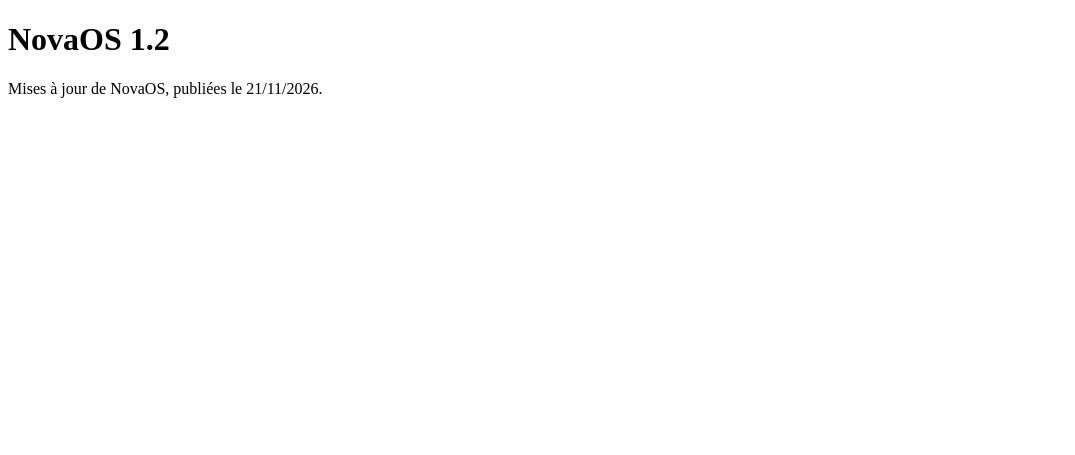
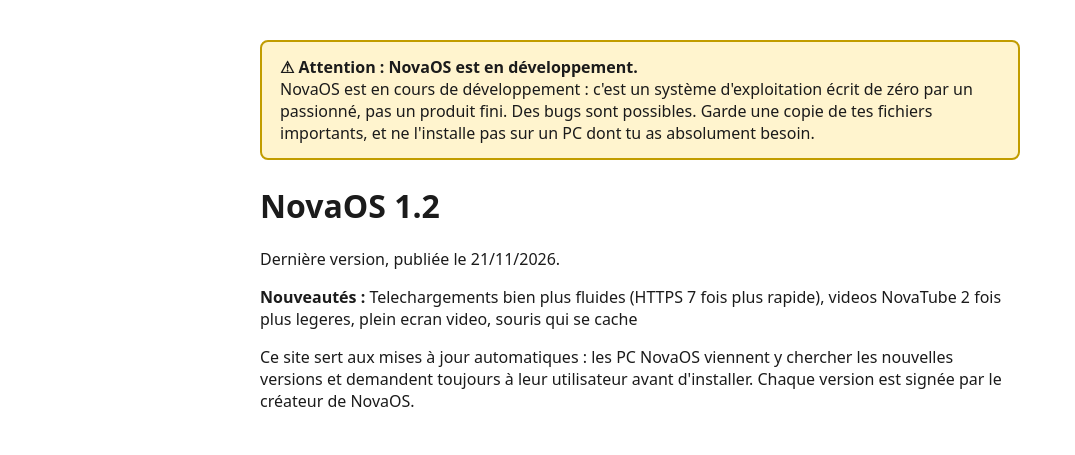
Before and after one commit to Nathou123058/novaos-maj, a plain HTML site: page index.html in a window 1280 px wide. Shown: the whole page, without its empty margins (0-1075 px from the left). Drawn offline with Linux system fonts and the light colour scheme.

Commit message:
Avertissement : NovaOS est en developpement

```diff
--- a/index.html
+++ b/index.html
@@ -1 +1 @@
-<!doctype html><meta charset=utf-8><title>NovaOS</title><h1>NovaOS 1.2</h1><p>Mises à jour de NovaOS, publiées le 21/11/2026.</p>
+<!doctype html><html lang=fr><meta charset=utf-8><meta name=viewport content='width=device-width'><title>NovaOS - mises à jour</title><body style='font-family:system-ui,sans-serif;max-width:760px;margin:40px auto;padding:0 16px;color:#1b1b1b'><div style='background:#fff4ce;border:2px solid #c19c00;border-radius:8px;padding:14px 18px;margin-bottom:24px'><b>⚠ Attention : NovaOS est en développement.</b><br>NovaOS est en cours de développement : c'est un système d'exploitation écrit de zéro par un passionné, pas un produit fini. Des bugs sont possibles. Garde une copie de tes fichiers importants, et ne l'installe pas sur un PC dont tu as absolument besoin.</div><h1>NovaOS 1.2</h1><p>Dernière version, publiée le 21/11/2026.</p><p><b>Nouveautés :</b> Telechargements bien plus fluides (HTTPS 7 fois plus rapide), videos NovaTube 2 fois plus legeres, plein ecran video, souris qui se cache</p><p>Ce site sert aux mises à jour automatiques : les PC NovaOS viennent y chercher les nouvelles versions et demandent toujours à leur utilisateur avant d'installer. Chaque version est signée par le créateur de NovaOS.</p></body></html>
```
Also changed, not shown: 1 other file.
